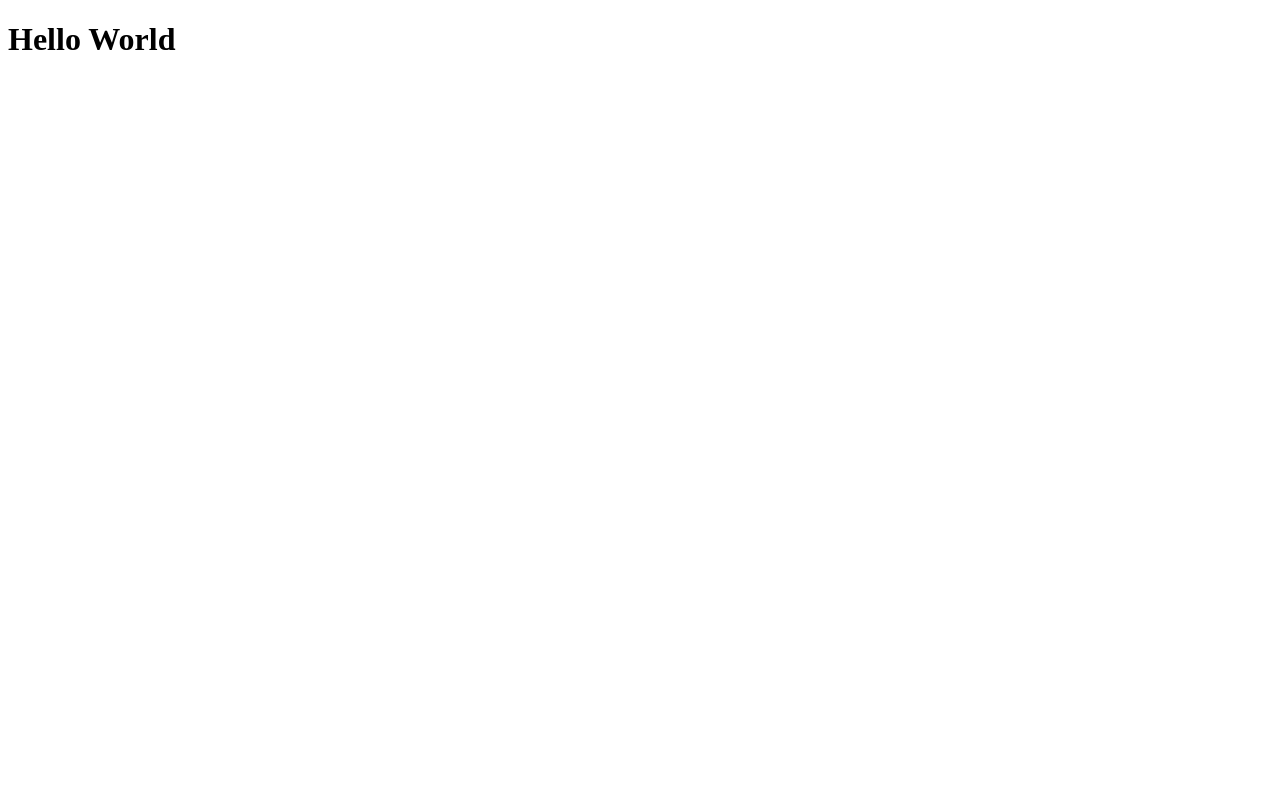
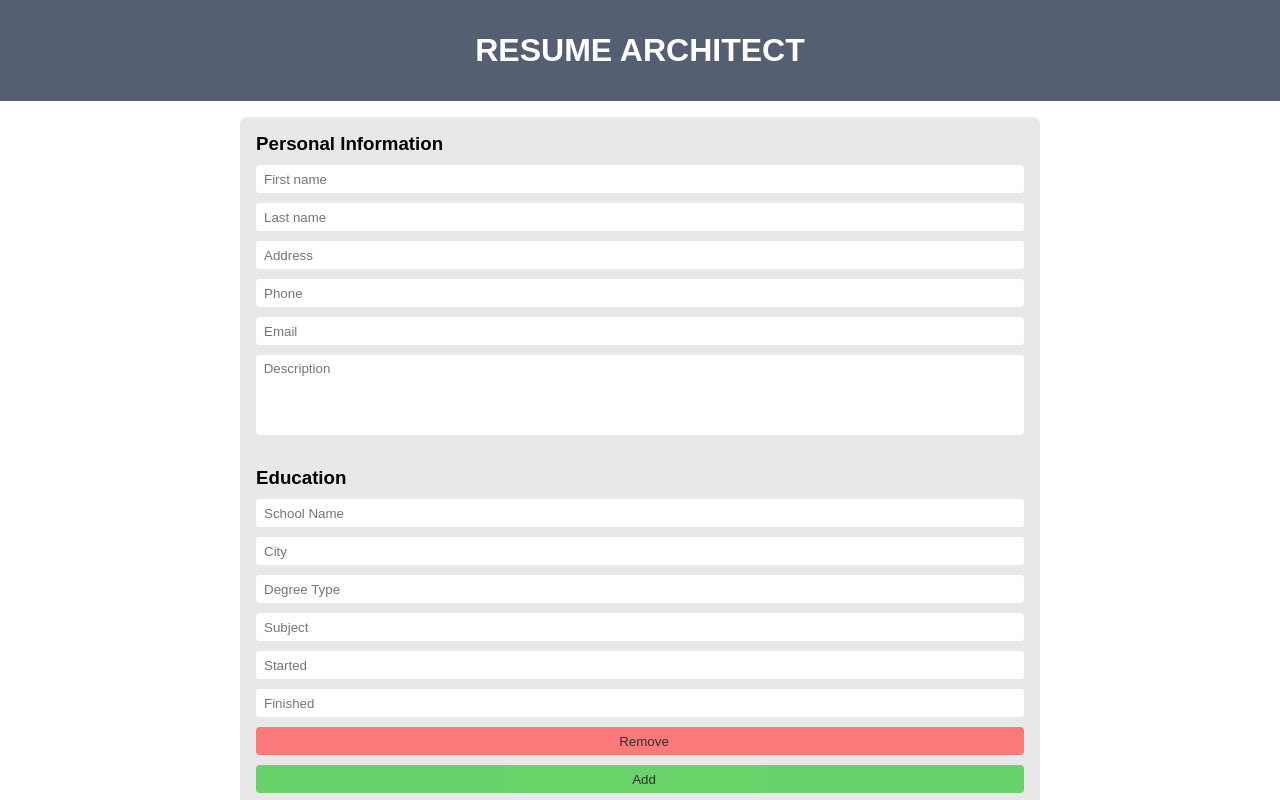
Before and after one commit to NelsonMN/CV-Application, a React (Create React App) app: page / in a window 1280 px wide. Shown: the top 800 px of the page. Built offline with nearby package versions, Linux system fonts and the light colour scheme.

Commit message:
Added static portion without resume building capability

```diff
--- a/src/App.js
+++ b/src/App.js
@@ -1,11 +1,120 @@
 import React, { Component } from 'react';
+import './styles/App.css'
 
 class App extends Component {
+  constructor(props) {
+    super(props)
+
+    this.state = {
+      personal: {
+        first: {stored: '', text: ''},
+        last: {stored: '', text: ''},
+        address: {stored: '', text: ''},
+        phone: {stored: '', text: ''},
+        email: {stored: '', text: ''},
+        description: {stored: '', text: ''}
+      },
+      education: [],
+      experience: []
+    }
+  }
+
   render () {
     return (
-      <h1>Hello World</h1>
+      <div className='app'>
+        <Header />
+        <Form />
+
+      </div>
     )
   }
 }
 
+class Header extends Component {
+  render() {
+    return (
+      <h1 className='title'>RESUME ARCHITECT</h1>
+    )
+  }
+}
+
+class Form extends Component {
+  render() {
+    return (
+      <div className='form-holder'>
+        <PersonalInfo />
+        <Education />
+        <Experience />
+
+      </div>
+    )
+  }
+}
+
+class PersonalInfo extends Component {
+  constructor(props) {
+    super(props)
+  }
+
+  render() {
+    return (
+      <form className='personal-form'>
+        <h3>Personal Information</h3>
+        <input type="text" id="firstInput" placeholder="First name" />
+        <input type="text" id="lastInput" placeholder="Last name" />
+        <input type="text" id="addressInput" placeholder="Address" />
+        <input type="text" id="phoneInput" placeholder="Phone" />
+        <input type="text" id="emailInput" placeholder="Email" />
+        <textarea type="text" rows="5" id="descriptionInput" placeholder="Description" />
+      </form>
+    )
+  }
+}
+
+class Education extends Component {
+  constructor(props) {
+    super(props)
+  }
+
+  render() {
+    return (
+      <form className='education-form'>
+        <h3>Education</h3>
+        <input type="text" id="schoolInput" placeholder="School Name" />
+        <input type="text" id="schoolCityInput" placeholder="City" />
+        <input type="text" id="degreeInput" placeholder="Degree Type" />
+        <input type="text" id="subjectInput" placeholder="Subject" />
+        <input type="text" id="degreeStartedInput" placeholder="Started" />
+        <input type="text" id="degreeEndedInput" placeholder="Finished" />
+        <button className='remove' type='button'>Remove</button>
+        <button className='add' type='submit'>Add</button>
+      </form>
+    )
+  }
+}
+
+class Experience extends Component {
+  constructor(props) {
+    super(props)
+  }
+
+  render() {
+    return (
+      <form className='experience-form'>
+        <h3>Experience</h3>
+        <input type="text" id="positionInput" placeholder="Title" />
+        <input type="text" id="companyInput" placeholder="Company" />
+        <input type="text" id="cityInput" placeholder="City" />
+        <input type="text" id="startedInput" placeholder="Started" />
+        <input type="text" id="finishedInput" placeholder="Finished" />
+        <button className='remove' type='button'>Remove</button>
+        <button className='add' type='submit'>Add</button>
+      </form>
+    )
+  }
+}
+
+
+
+
 export default App;
--- a/src/styles/App.css
+++ b/src/styles/App.css
@@ -1,38 +1,87 @@
-.App {
-  text-align: center;
+* {
+  font-family: Arial, Helvetica, sans-serif;
+  box-sizing: border-box;
+  margin: 0;
+  padding: 0;
 }
 
-.App-logo {
-  height: 40vmin;
-  pointer-events: none;
+:root {
+  --background-color-alt: rgb(232, 232, 233);
 }
 
-@media (prefers-reduced-motion: no-preference) {
-  .App-logo {
-    animation: App-logo-spin infinite 20s linear;
-  }
+input, button {
+  height: 1.75rem;
+  border-radius: .25rem;
+  padding-left: .5rem;
+  border: none;
 }
 
-.App-header {
-  background-color: #282c34;
-  min-height: 100vh;
+button.remove {
+  opacity: .8;
+  background-color: rgb(255, 95, 95);
+}
+
+button.remove:hover {
+ opacity: 1;
+}
+
+button.add {
+  opacity: .8;
+  background-color: rgb(75, 206, 75);
+}
+
+button.add:hover {
+  opacity: 1;
+}
+
+textarea {
+  border-radius: .25rem;
+  padding-left: .48rem;
+  padding-top: .4rem;
+  resize: none;
+  border: none;
+}
+
+button {
+  cursor: pointer;
+}
+
+.app {
+  width: 100%;
   display: flex;
   flex-direction: column;
+  justify-content: center;
   align-items: center;
-  justify-content: center;
-  font-size: calc(10px + 2vmin);
+}
+
+.title {
+  width: 100%;
+  text-align: center;
+  padding: 2rem 0;
+  background-color: rgb(85, 95, 114);
   color: white;
 }
 
-.App-link {
-  color: #61dafb;
+.form-holder {
+  display: flex;
+  flex-direction: column;
+  gap: 2rem;
+  justify-self: center;
+  padding: 1rem;
+  width: 800px;
+  margin: 1rem 0;
+  background-color: rgb(232, 232, 233);
+  border-radius: .5rem;
 }
 
-@keyframes App-logo-spin {
-  from {
-    transform: rotate(0deg);
-  }
-  to {
-    transform: rotate(360deg);
-  }
+.personal-form,
+.experience-form,
+.education-form {
+  display: flex;
+  flex-direction: column;
+  gap: 0.625rem;
 }
+
+#descriptionInput {
+  height: 5rem;
+}
```
